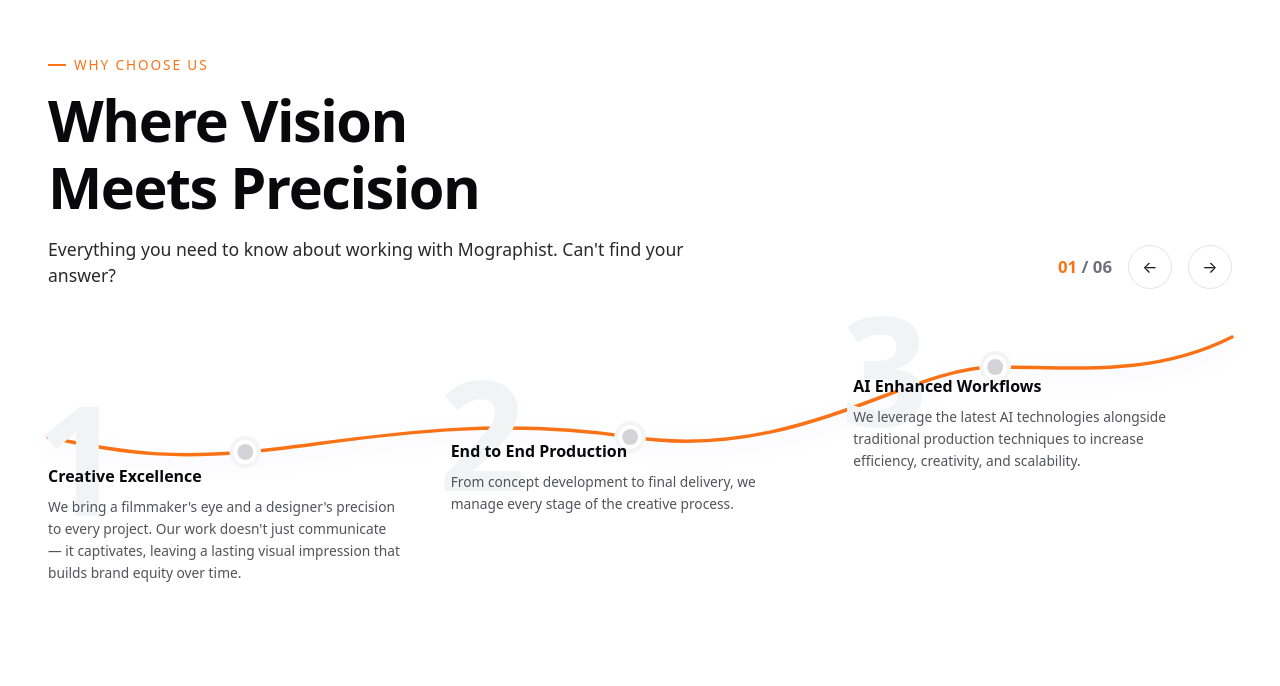
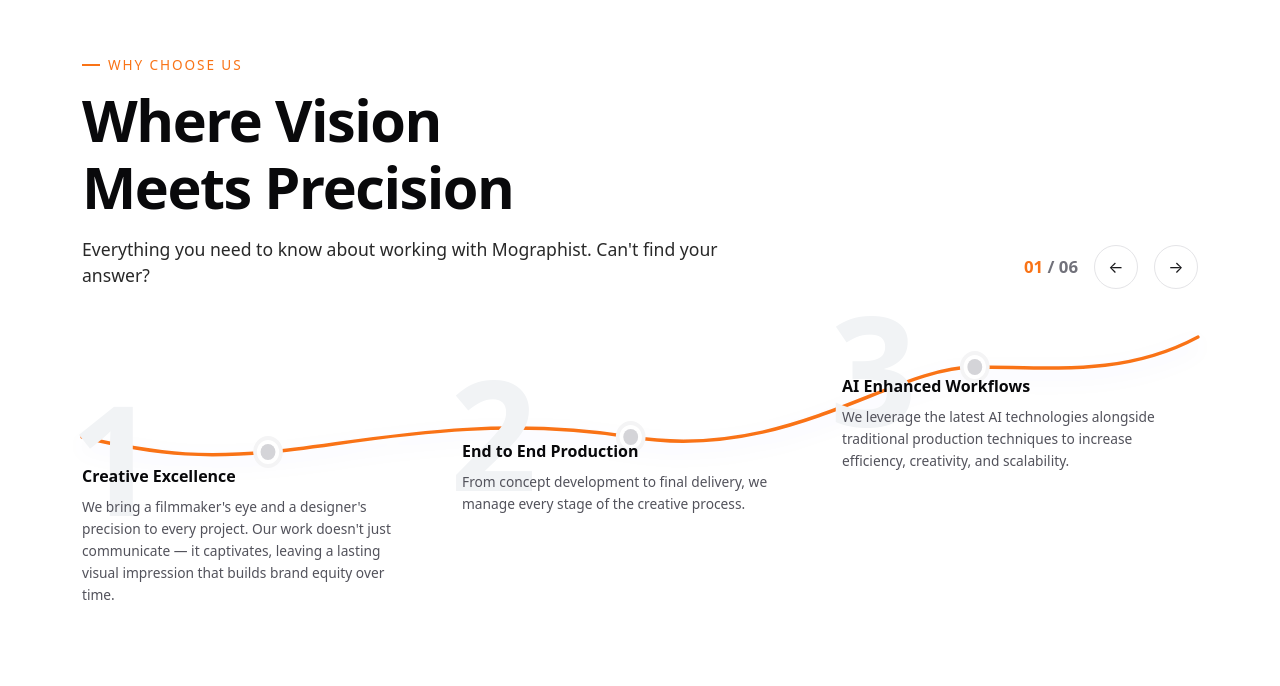
Before and after one commit to sankarsans/mographist, a React (Vite) app: page /about in a window 1280 px wide. Shown: the part 1954-2640 px from the top of the page. Built offline with nearby package versions, Linux system fonts and the light colour scheme.

Commit message:
alignment chnages

```diff
--- a/src/components/WhyChooseUsSection.tsx
+++ b/src/components/WhyChooseUsSection.tsx
@@ -199,7 +199,7 @@
       `}</style>
 
       <section className="why-choose-us-section">
-        <div className="container-fluid px-4 px-lg-5">
+        <div className="container">
           {/* Header Row: Title & Controls */}
           <div className="row align-items-end justify-content-between gy-4">
             <div className="col-12 col-lg-7">
```
